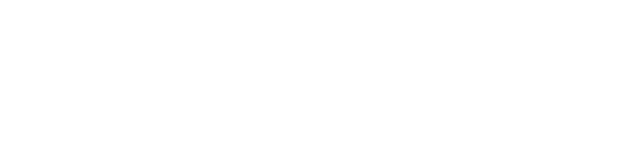
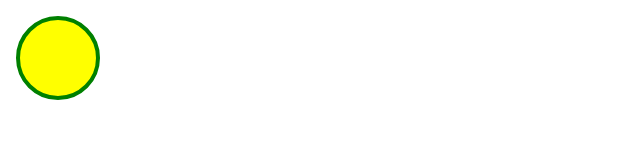
Before and after one commit to venkatyashwanth/svg_icons, a plain HTML site: page index.html in a window 1280 px wide. Shown: the whole page, without its empty margins (0-640 px from the left). Drawn offline with Linux system fonts and the light colour scheme.

Commit message:
svg circle

```diff
--- a/index.html
+++ b/index.html
@@ -1,11 +1,17 @@
 <!DOCTYPE html>
 <html lang="en">
+
 <head>
     <meta charset="UTF-8">
     <meta name="viewport" content="width=device-width, initial-scale=1.0">
     <title>SVG-Icons</title>
 </head>
+
 <body>
+    <!-- SVG-Circle -->
+    <svg width="100" height="100">
+        <circle cx="50" cy="50" r="40" stroke="green" stroke-width="4" fill="yellow" />
+    </svg>
+</body>
 
-</body>
 </html>
```
